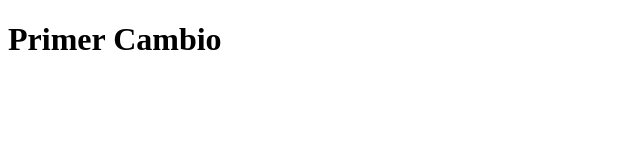
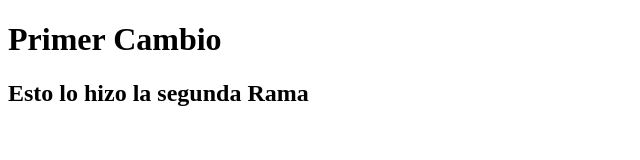
Before and after one commit to AlexanderMats30/PrimerRepositorioVisualStudioCode, a plain HTML site: page index.html in a window 1280 px wide. Shown: the whole page, without its empty margins (0-640 px from the left). Drawn offline with Linux system fonts and the light colour scheme.

Commit message:
Segundo Cambio

```diff
--- a/index.html
+++ b/index.html
@@ -8,5 +8,6 @@
 </head>
 <body>
     <h1>Primer Cambio</h1>
+    <h2>Esto lo hizo la segunda Rama</h2>
 </body>
 </html>
```
